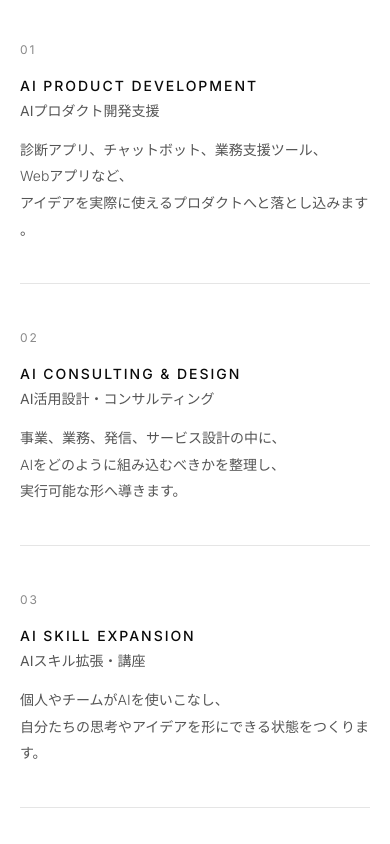
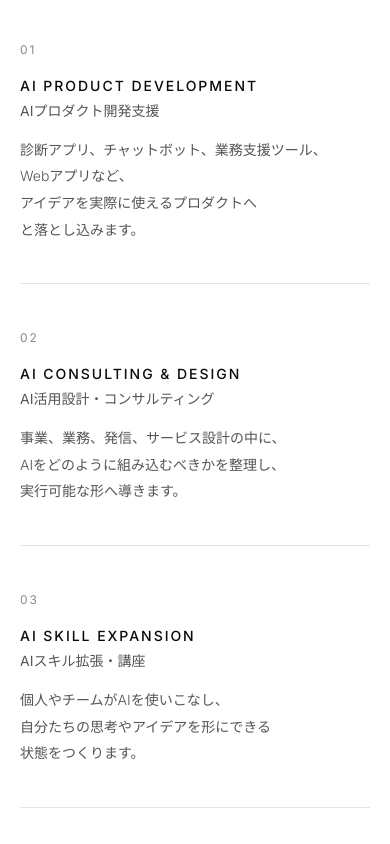
Before and after one commit to khashimotobiz30-hub/hp-raptova, a Next.js app: page / in a window 390 px wide. Shown: the part 2580-3424 px from the top of the page. Built offline with nearby package versions, Linux system fonts and the light colour scheme.

Commit message:
fix: prevent awkward mobile line breaks
Co-Authored-By: Claude Sonnet 4.6 <noreply@anthropic.com>

```diff
--- a/components/sections/Contact.tsx
+++ b/components/sections/Contact.tsx
@@ -28,7 +28,7 @@ export default function Contact() {
             >
               アイデア段階のご相談、AI活用に関するご相談、
               <br className="hidden md:inline" />
-              プロダクト開発・講座・コンサルティングのご依頼まで。
+              プロダクト開発・講座・コンサルティングの<span style={{ whiteSpace: 'nowrap' }}>ご依頼まで。</span>
             </p>
             <p
               className="text-[#555555] mt-6 leading-[1.9] copy-ja"
--- a/components/sections/Services.tsx
+++ b/components/sections/Services.tsx
@@ -2,9 +2,39 @@
 
 import Link from 'next/link';
 import { motion, useInView, useReducedMotion } from 'framer-motion';
-import { useRef } from 'react';
+import { useRef, Fragment } from 'react';
 import RevealAnimation from '@/components/ui/RevealAnimation';
 import { SERVICES_ITEMS } from '@/lib/config';
+
+function renderDescription(text: string) {
+  const lines = text.split('\n');
+  return lines.map((line, idx) => {
+    const isLast = idx === lines.length - 1;
+    if (isLast) {
+      const dotIdx = line.lastIndexOf('。');
+      if (dotIdx !== -1) {
+        const lastCommaIdx = line.lastIndexOf('、', dotIdx - 1);
+        const splitAt =
+          lastCommaIdx !== -1 && lastCommaIdx > dotIdx - 15
+            ? lastCommaIdx + 1
+            : Math.max(0, dotIdx - 8);
+        return (
+          <Fragment key={idx}>
+            {idx > 0 && <br />}
+            {line.substring(0, splitAt)}
+            <span style={{ whiteSpace: 'nowrap' }}>{line.substring(splitAt)}</span>
+          </Fragment>
+        );
+      }
+    }
+    return (
+      <Fragment key={idx}>
+        {idx > 0 && <br />}
+        {line}
+      </Fragment>
+    );
+  });
+}
 
 function AnimatedRule({ index }: { index: number }) {
   const ref = useRef<HTMLDivElement>(null);
@@ -89,10 +119,10 @@ export default function Services() {
                     </p>
                   </div>
                   <p
-                    className="text-[#555555] leading-[1.9] copy-ja whitespace-pre-line"
+                    className="text-[#555555] leading-[1.9] copy-ja"
                     style={{ fontSize: 'clamp(14px, 1.1vw, 15px)', fontWeight: 300 }}
                   >
-                    {item.description}
+                    {renderDescription(item.description)}
                   </p>
                 </div>
               </div>
```
